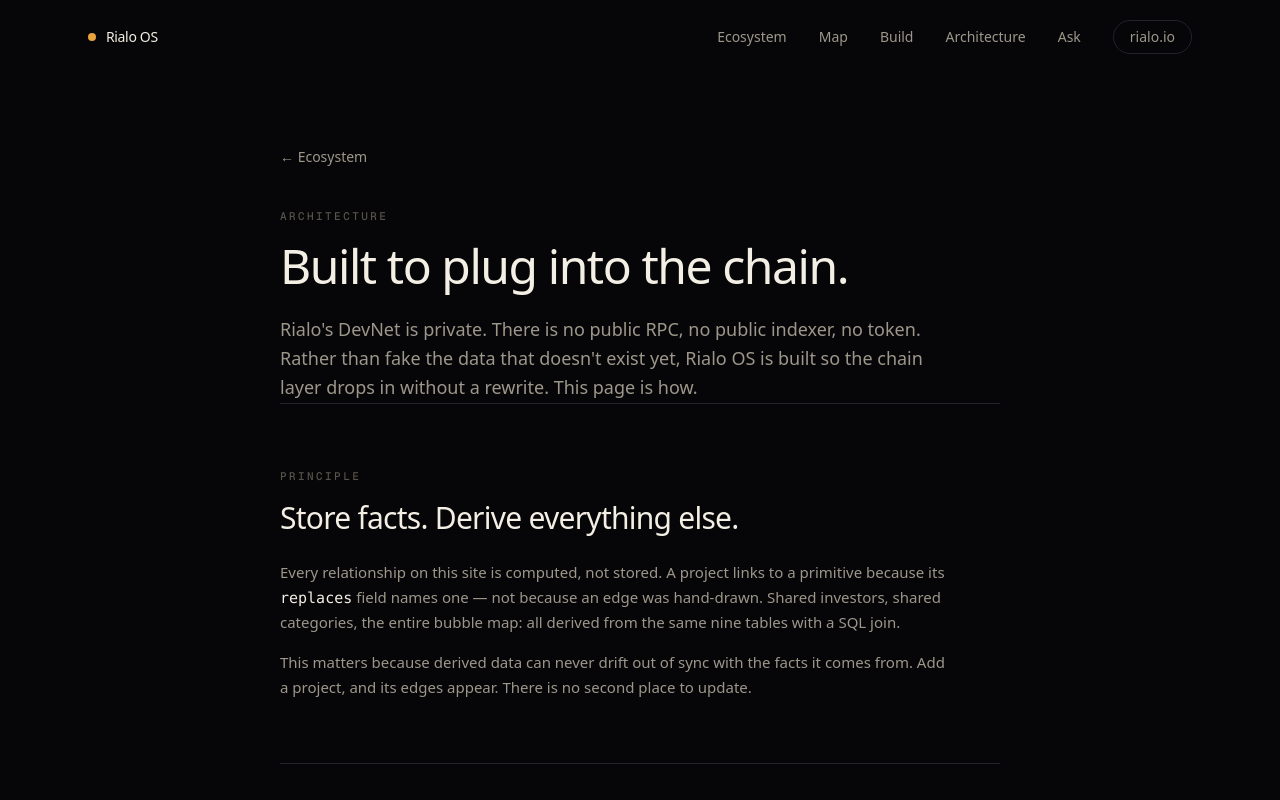
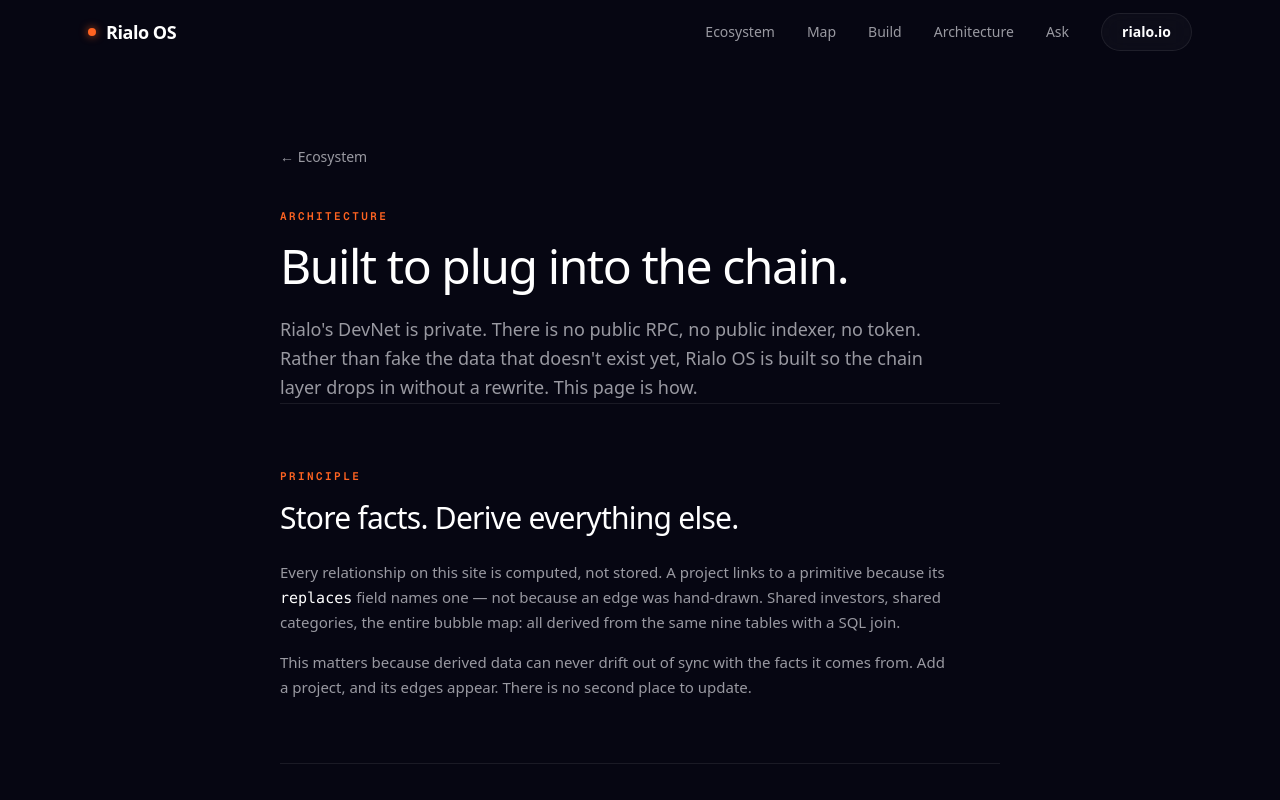
Before and after one commit to Aabis5004/rialo-os, a Next.js app: page /architecture in a window 1280 px wide. Shown: the top 800 px of the page. Built offline with nearby package versions, Linux system fonts and the light colour scheme.

Commit message:
pass 1: hero redesign, real-world capture animation, build link in nav

```diff
--- a/app/filter-bar.tsx
+++ b/app/filter-bar.tsx
@@ -7,9 +7,9 @@
   categories: string[];
   active?: string;
 }) {
-  const pill = "rounded-full border px-3.5 py-1.5 text-xs transition-colors";
-  const on = "border-neutral-400 bg-neutral-100 text-neutral-900";
-  const off = "border-neutral-800 text-neutral-400 hover:border-neutral-600";
+  const pill = "rounded-full border px-4 py-1.5 text-xs font-semibold transition-all duration-300";
+  const on = "border-accent bg-accent/10 text-accent shadow-[0_0_12px_rgba(255,99,33,0.2)]";
+  const off = "glass-panel text-ash hover:text-bone hover:border-accent/50";
 
   return (
     <div className="mt-8 flex flex-wrap gap-2">
--- a/app/globals.css
+++ b/app/globals.css
@@ -1,18 +1,19 @@
 @import "tailwindcss";
 
 @theme {
-  --color-void: #060608;
-  --color-ink: #0e0e13;
-  --color-slate: #16161d;
-  --color-edge: #22222b;
-  --color-edge-lit: #383844;
+  --color-void: #060612;
+  --color-ink: #0e0e18;
+  --color-slate: #161622;
+  --color-edge: rgba(255, 255, 255, 0.08);
+  --color-edge-lit: rgba(255, 255, 255, 0.15);
 
-  --color-bone: #f4efe4;
-  --color-ash: #9d978b;
-  --color-dust: #57534b;
+  --color-bone: #ffffff;
+  --color-ash: #9999a1;
+  --color-dust: #69686e;
 
-  --color-signal: #e8a33d;
-  --color-signal-hi: #ffd89b;
+  --color-signal: #ff6321;
+  --color-signal-hi: #ff854f;
+  --color-accent: #ff6321;
 
   --color-fin: #d4a44c;
   --color-auto: #4ca97a;
@@ -24,15 +25,27 @@
 
 html { background: var(--color-void); color-scheme: dark; scroll-behavior: smooth; }
 body { background: var(--color-void); color: var(--color-bone); -webkit-font-smoothing: antialiased; }
-::selection { background: var(--color-signal); color: #060608; }
+::selection { background: var(--color-signal); color: #ffffff; }
 
 .eyebrow {
   font-family: var(--font-geist-mono), monospace;
-  font-size: 11px; font-weight: 500; letter-spacing: 0.22em;
-  text-transform: uppercase; color: var(--color-dust);
+  font-size: 11px; font-weight: 600; letter-spacing: 0.22em;
+  text-transform: uppercase; color: var(--color-accent);
 }
 
 .reveal { opacity: 0; transform: translateY(20px); transition: opacity .8s var(--ease-out-quint), transform .8s var(--ease-out-quint); }
 .reveal.in { opacity: 1; transform: none; }
 
 @keyframes rise { from { opacity: 0; transform: translateY(24px); } to { opacity: 1; transform: none; } }
+
+.glass-panel {
+  background: rgba(255, 255, 255, 0.03);
+  backdrop-filter: blur(12px);
+  -webkit-backdrop-filter: blur(12px);
+  border: 1px solid var(--color-edge);
+}
+
+.glass-panel:hover {
+  border-color: rgba(255, 99, 33, 0.4);
+  box-shadow: 0 4px 24px rgba(255, 99, 33, 0.15);
+}
--- a/app/page.tsx
+++ b/app/page.tsx
@@ -33,7 +33,7 @@
 
       <Link
         href="/map"
-        className="mt-6 inline-flex items-center gap-2 rounded-full border border-neutral-700 px-4 py-2 text-sm text-neutral-300 transition-colors hover:border-neutral-500 hover:text-white"
+        className="mt-6 inline-flex items-center gap-2 rounded-full glass-panel px-5 py-2.5 text-sm font-semibold text-bone transition-all hover:bg-white/5 hover:text-white"
       >
         View ecosystem map →
       </Link>
@@ -58,21 +58,24 @@
           {projects.map((p) => (
             <li
               key={p.id}
-              className="rounded-xl border border-neutral-800 bg-neutral-900/40 transition-colors hover:border-neutral-600"
+              className="group glass-panel rounded-xl transition-all duration-300 hover:-translate-y-1"
             >
               <Link href={`/projects/${p.slug}`} className="block p-6">
                 <div className="flex items-start justify-between gap-4">
-                  <h3 className="font-medium">{p.name}</h3>
-                  <span className="shrink-0 rounded-full border border-neutral-700 px-2.5 py-0.5 text-xs text-neutral-400">
+                  <h3 className="font-bold text-bone">{p.name}</h3>
+                  <span className="shrink-0 rounded-full border border-accent/20 bg-accent/5 px-2.5 py-0.5 text-xs font-medium text-accent">
                     {STATUS_LABEL[p.status]}
                   </span>
                 </div>
-                <p className="mt-2 text-sm leading-relaxed text-neutral-400">
+                <p className="mt-2 text-sm leading-relaxed text-ash transition-colors group-hover:text-bone/90">
                   {p.tagline}
                 </p>
-                <p className="mt-4 text-xs uppercase tracking-wider text-neutral-600">
-                  {p.category}
-                </p>
+                <div className="mt-6 flex items-center gap-2">
+                  <span className="h-2 w-2 rounded-full bg-accent opacity-70 group-hover:opacity-100 group-hover:shadow-[0_0_8px_rgba(255,99,33,1)] transition-all" />
+                  <p className="text-xs uppercase tracking-wider text-dust group-hover:text-ash transition-colors">
+                    {p.category}
+                  </p>
+                </div>
               </Link>
             </li>
           ))}
--- a/components/hero-canvas.tsx
+++ b/components/hero-canvas.tsx
@@ -63,14 +63,14 @@
     const frame = () => {
       ctx.clearRect(0, 0, w, h);
 
-      ctx.strokeStyle = "rgba(232,163,61,0.35)";
+      ctx.strokeStyle = "rgba(255, 99, 33, 0.45)";
       ctx.lineWidth = 1.5;
       ctx.beginPath();
       ctx.moveTo(spineX, 30);
       ctx.lineTo(spineX, h - 30);
       ctx.stroke();
       for (let y = 50; y < h - 30; y += 34) {
-        ctx.fillStyle = "rgba(232,163,61,0.25)";
+        ctx.fillStyle = "rgba(255, 99, 33, 0.35)";
         ctx.fillRect(spineX - 1.5, y, 3, 3);
       }
 
@@ -93,7 +93,7 @@
           ctx.fill();
 
           if (s.x > spineX - 160) {
-            ctx.strokeStyle = `rgba(232,163,61,${(s.x - (spineX - 160)) / 160 * 0.5})`;
+            ctx.strokeStyle = `rgba(255, 99, 33, ${(s.x - (spineX - 160)) / 160 * 0.6})`;
             ctx.lineWidth = 0.6;
             ctx.beginPath();
             ctx.moveTo(s.x, s.y);
@@ -107,7 +107,7 @@
         } else {
           s.pulse += 0.04;
           const glow = Math.max(0, Math.sin(s.pulse)) ;
-          ctx.fillStyle = `rgba(255,216,155,${0.4 + glow * 0.6})`;
+          ctx.fillStyle = `rgba(255, 133, 79, ${0.4 + glow * 0.6})`;
           ctx.beginPath();
           ctx.arc(spineX, s.snapY, 3 + glow * 2, 0, Math.PI * 2);
           ctx.fill();
--- a/components/hero.tsx
+++ b/components/hero.tsx
@@ -1,31 +1,29 @@
 import Link from "next/link";
-import { HeroCanvas } from "./hero-canvas";
 
 export function Hero({ live, total }: { live: number; total: number }) {
   return (
     <section className="relative isolate min-h-[92vh] overflow-hidden border-b border-edge">
-      <div className="absolute inset-0 opacity-90"><HeroCanvas /></div>
-      <div className="pointer-events-none absolute inset-0" style={{ background: "radial-gradient(130% 90% at 30% 20%, transparent 30%, #060608 90%)" }} />
+      <div className="pointer-events-none absolute inset-0" style={{ background: "radial-gradient(130% 90% at 30% 20%, transparent 30%, var(--color-void) 90%)" }} />
 
       <div className="relative mx-auto flex min-h-[92vh] max-w-6xl flex-col justify-center px-6">
         <div style={{ animation: "rise .9s var(--ease-out-quint) both" }}>
-          <span className="eyebrow">The real-world blockchain</span>
+          <span className="eyebrow inline-block rounded-full bg-accent/10 px-3 py-1 border border-accent/20">The real world blockchain</span>
         </div>
-        <h1 className="mt-7 max-w-3xl text-5xl font-medium leading-[1.04] tracking-[-0.04em] text-bone sm:text-7xl" style={{ animation: "rise 1s var(--ease-out-quint) .1s both" }}>
+        <h1 className="mt-7 max-w-3xl text-5xl font-extrabold leading-[1.04] tracking-[-0.04em] text-bone sm:text-7xl" style={{ animation: "rise 1s var(--ease-out-quint) .1s both" }}>
           Where the real world
           <br />
-          meets the chain.
+          <span className="bg-gradient-to-r from-bone to-ash bg-clip-text text-transparent">meets the chain</span>
         </h1>
         <p className="mt-8 max-w-xl text-lg leading-relaxed text-ash" style={{ animation: "rise 1s var(--ease-out-quint) .2s both" }}>
-          Rialo pulls live data, web calls, and real-world events onchain natively. No bots. No bridges. No glue.
+          Rialo pulls live data web calls and real world events onchain natively No bots No bridges No glue
         </p>
         <div className="mt-11 flex flex-wrap items-center gap-3" style={{ animation: "rise 1s var(--ease-out-quint) .3s both" }}>
-          <Link href="/map" className="group rounded-full bg-bone px-6 py-3 text-sm font-medium text-void transition-transform duration-300 hover:scale-[1.03]">
+          <Link href="/map" className="group rounded-full bg-accent px-6 py-3 text-sm font-bold text-void transition-all duration-300 hover:scale-[1.03] hover:shadow-[0_0_20px_rgba(255,99,33,0.4)]">
             Explore the ecosystem
             <span className="ml-2 inline-block transition-transform duration-300 group-hover:translate-x-1">→</span>
           </Link>
-          <a href="#problem" className="rounded-full border border-edge px-6 py-3 text-sm text-ash transition-colors hover:border-edge-lit hover:text-bone">
-            {total} demos · {live} live
+          <a href="#problem" className="glass-panel rounded-full px-6 py-3 text-sm font-medium text-ash transition-colors hover:text-bone">
+            {total} demos <span className="text-accent">{live} live</span>
           </a>
         </div>
       </div>
--- a/components/nav.tsx
+++ b/components/nav.tsx
@@ -25,14 +25,14 @@
     <header
       className={`fixed inset-x-0 top-0 z-50 transition-all duration-500 ${
         lit
-          ? "border-b border-edge bg-void/70 backdrop-blur-xl"
-          : "border-b border-transparent"
+          ? "border-b border-edge bg-void/85 backdrop-blur-[12px]"
+          : "border-b border-transparent bg-transparent"
       }`}
     >
-      <nav className="mx-auto flex max-w-6xl items-center justify-between px-6 py-5">
-        <Link href="/" className="flex items-center gap-2.5">
-          <span className="h-2 w-2 rounded-full bg-signal" />
-          <span className="text-sm font-medium tracking-tight text-bone">
+      <nav className="mx-auto flex h-16 max-w-6xl items-center justify-between px-6">
+        <Link href="/" className="flex items-center gap-2.5 group">
+          <span className="h-2 w-2 rounded-full bg-signal shadow-[0_0_8px_rgba(255,99,33,0.8)] transition-all group-hover:scale-125 group-hover:shadow-[0_0_12px_rgba(255,99,33,1)]" />
+          <span className="text-[18px] font-bold tracking-tight text-bone">
             Rialo OS
           </span>
         </Link>
@@ -42,7 +42,7 @@
             <Link
               key={l.href}
               href={l.href}
-              className="text-sm text-ash transition-colors hover:text-bone"
+              className="text-sm font-medium text-ash transition-colors hover:text-bone"
             >
               {l.label}
             </Link>
@@ -52,7 +52,7 @@
             href="https://rialo.io"
             target="_blank"
             rel="noreferrer"
-            className="rounded-full border border-edge px-4 py-1.5 text-sm text-ash transition-colors hover:border-edge-lit hover:text-bone"
+            className="glass-panel rounded-full px-5 py-2 text-sm font-semibold text-bone transition-all hover:bg-white/5"
           >
             rialo.io
           </a>
```
